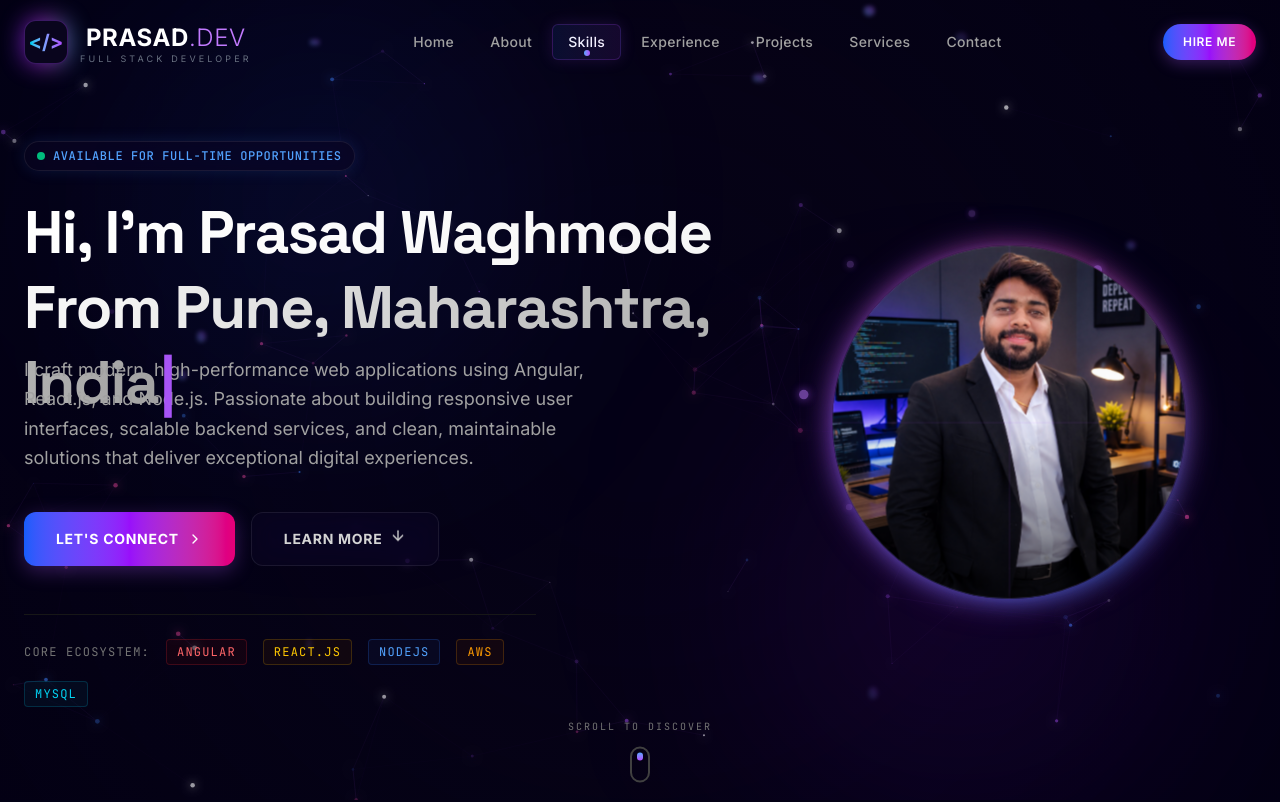
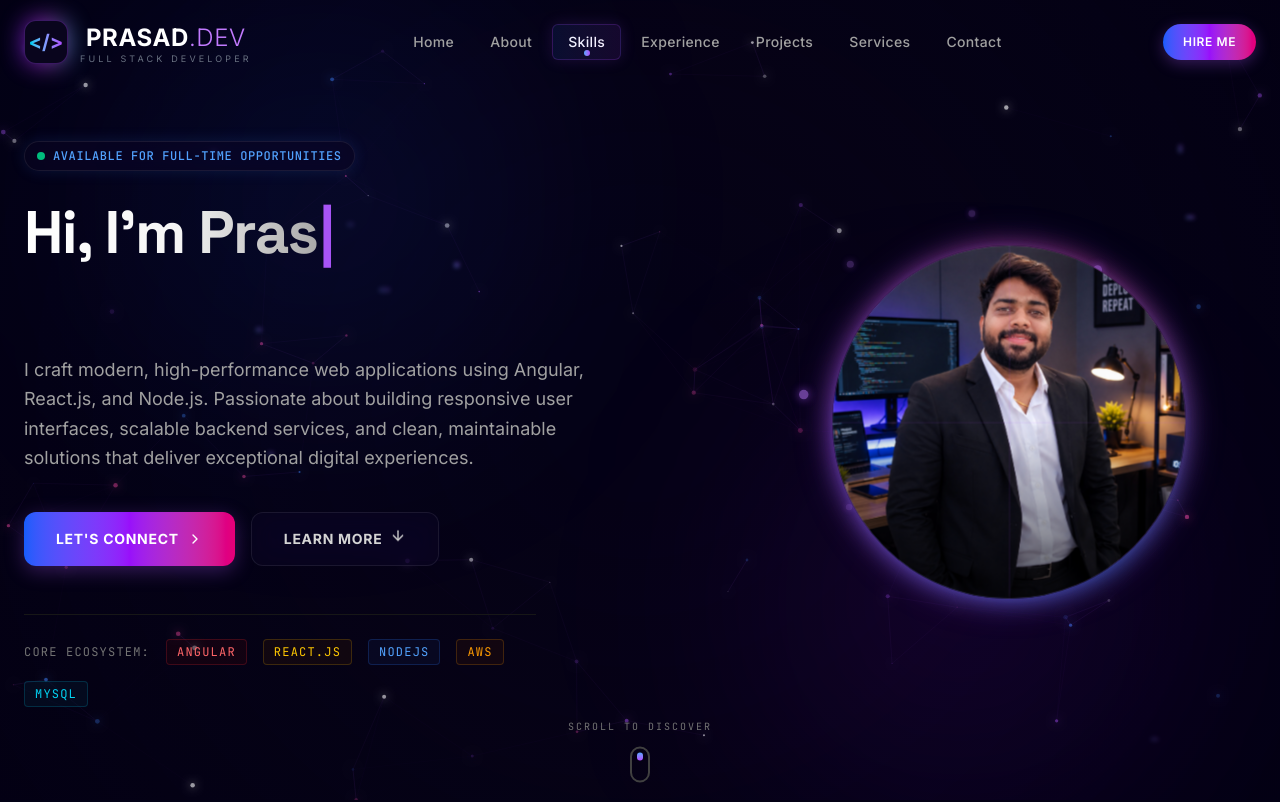
Before and after one commit to prasadwaghmode/prasad-portfolio, a React (Vite) app: page / in a window 1280 px wide. Shown: the top 802 px of the page. Built offline with nearby package versions, Linux system fonts and the light colour scheme.

Commit message:
keep name as it is

```diff
--- a/src/components/Hero.tsx
+++ b/src/components/Hero.tsx
@@ -10,7 +10,7 @@ const avatarImg = "/images/developer_portrait_1782641896683.webp";
 
 // Typing animation items
 const TYPING_WORDS = [
-  "Hi, I'm Prasad Waghmode From Pune, Maharashtra, India",
+  "Hi, I'm Prasad Waghmode",
   "Full Stack Developer",
   "Angular | React.js | Node.js | AWS | MySQL"
 ];
```
